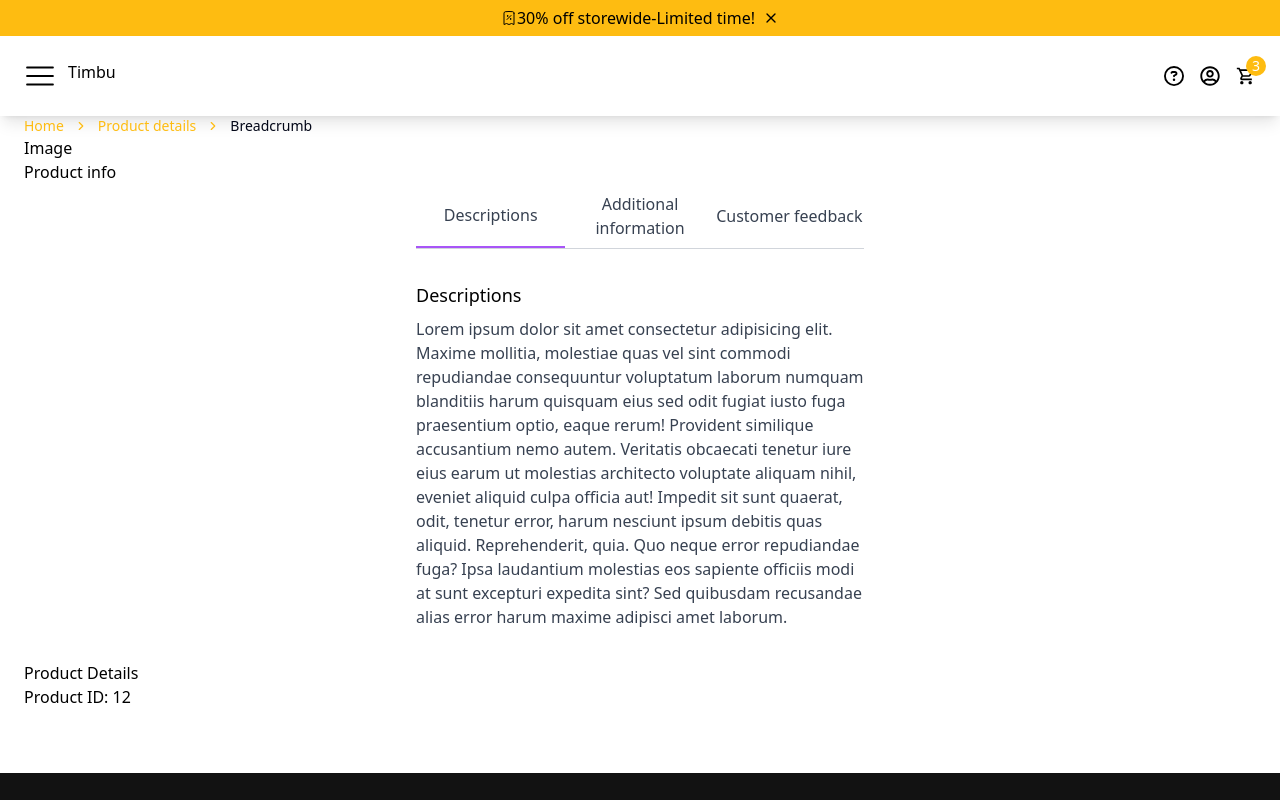
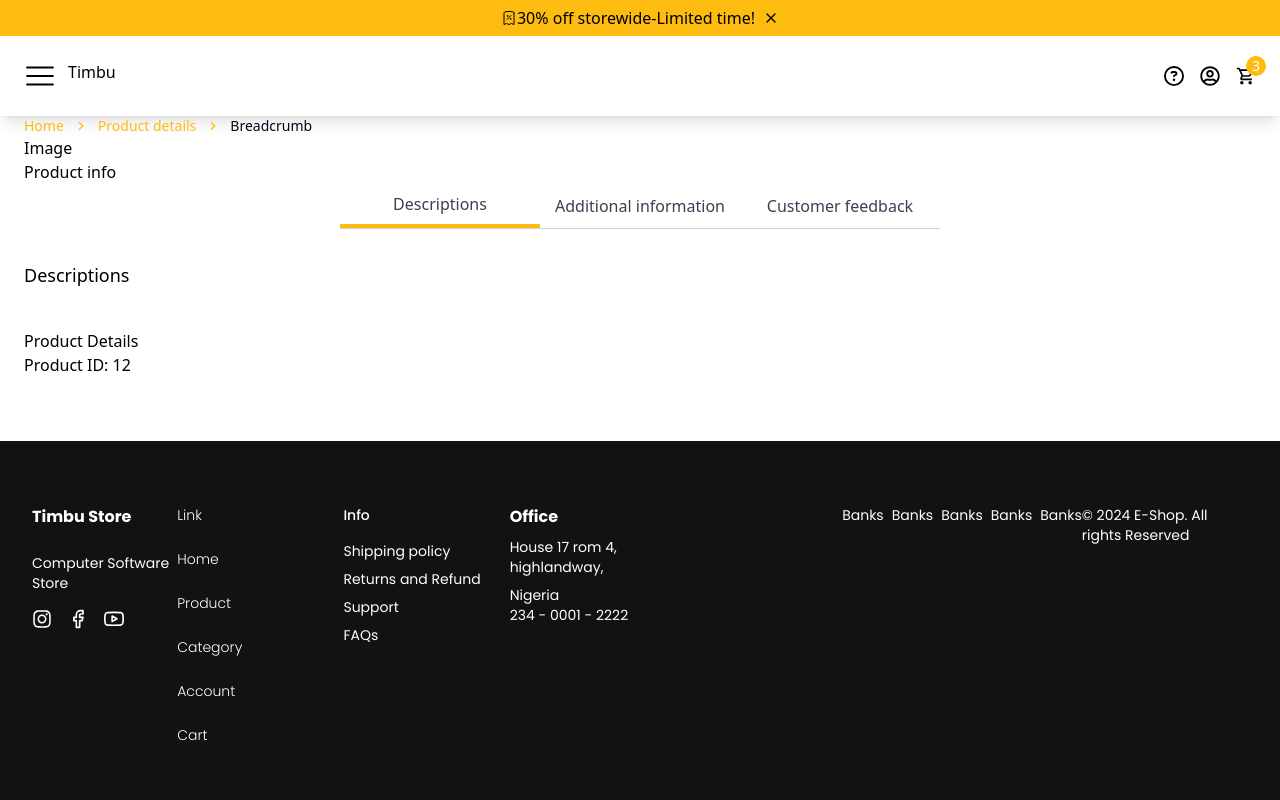
Before and after one commit to Victorvalour/hng11-stage2, a React (Vite) app: page /product/12 in a window 1280 px wide. Shown: the top 800 px of the page. Built offline with nearby package versions, Linux system fonts and the light colour scheme.

Commit message:
Added getProductById hook

```diff
--- a/src/App.tsx
+++ b/src/App.tsx
@@ -4,7 +4,7 @@ import "./App.css";
 
 import Layout from "./components/Layout";
 import NotFound from "./components/NotFound";
-import ProductDetails from "./components/ProductDetails";
+import Product from "./pages/Product";
 
 function App() {
   return (
@@ -13,7 +13,7 @@ function App() {
         <Routes>
           <Route path="/" element={<Home />} />
           <Route path="*" element={<NotFound />} />
-          <Route path="/product/:id" element={<ProductDetails />} />
+          <Route path="/product/:id" element={<Product />} />
         </Routes>
       </Layout>
     </Router>
--- a/src/components/ProductDetails.tsx
+++ b/src/components/ProductDetails.tsx
@@ -10,6 +10,10 @@ import {
 } from "../components/ui/breadcrumb";
 import { Tab, Tabs } from "./Tabs";
 
+interface ProductDetailsProps {
+  product: any;
+}
+
 export type CartProductType = {
   id: string;
   name: string;
@@ -20,8 +24,11 @@ export type CartProductType = {
   quantity: number;
 };
 
-const ProductDetails = () => {
+const ProductDetails: React.FC<ProductDetailsProps> = ({ product }) => {
   const { id } = useParams();
+
+  console.log(product);
+
   return (
     <div>
       <Breadcrumb className="text-primary2">
@@ -54,21 +61,7 @@ const ProductDetails = () => {
           <Tab label="Descriptions">
             <div className="py-4">
               <h2 className="text-lg font-medium mb-2">Descriptions</h2>
-              <p className="text-gray-700">
-                Lorem ipsum dolor sit amet consectetur adipisicing elit. Maxime
-                mollitia, molestiae quas vel sint commodi repudiandae
-                consequuntur voluptatum laborum numquam blanditiis harum
-                quisquam eius sed odit fugiat iusto fuga praesentium optio,
-                eaque rerum! Provident similique accusantium nemo autem.
-                Veritatis obcaecati tenetur iure eius earum ut molestias
-                architecto voluptate aliquam nihil, eveniet aliquid culpa
-                officia aut! Impedit sit sunt quaerat, odit, tenetur error,
-                harum nesciunt ipsum debitis quas aliquid. Reprehenderit, quia.
-                Quo neque error repudiandae fuga? Ipsa laudantium molestias eos
-                sapiente officiis modi at sunt excepturi expedita sint? Sed
-                quibusdam recusandae alias error harum maxime adipisci amet
-                laborum.
-              </p>
+              <p className="text-gray-700"></p>
             </div>
           </Tab>
           <Tab label="Additional information">
@@ -84,16 +77,7 @@ const ProductDetails = () => {
                 Lorem ipsum dolor sit amet consectetur adipisicing elit. Maxime
                 mollitia, molestiae quas vel sint commodi repudiandae
                 consequuntur voluptatum laborum numquam blanditiis harum
-                quisquam eius sed odit fugiat iusto fuga praesentium optio,
-                eaque rerum! Provident similique accusantium nemo autem.
-                Veritatis obcaecati tenetur iure eius earum ut molestias
-                architecto voluptate aliquam nihil, eveniet aliquid culpa
-                officia aut! Impedit sit sunt quaerat, odit, tenetur error,
-                harum nesciunt ipsum debitis quas aliquid. Reprehenderit, quia.
-                Quo neque error repudiandae fuga? Ipsa laudantium molestias eos
-                sapiente officiis modi at sunt excepturi expedita sint? Sed
-                quibusdam recusandae alias error harum maxime adipisci amet
-                laborum.
+                quisquam eius sed odit fugiat iusto fuga praesentium option
               </p>
             </div>
           </Tab>
--- a/src/components/Tabs.tsx
+++ b/src/components/Tabs.tsx
@@ -20,14 +20,14 @@ const Tabs: React.FC<TabsProps> = ({ children }) => {
   };
 
   return (
-    <div className="max-w-md mx-auto">
-      <div className="flex border-b border-gray-300">
+    <div className=" mx-auto">
+      <div className="flex border-b border-gray-300 md:max-w-[600px] max-w-[400px] mx-auto">
         {children.map((child) => (
           <button
             key={child.props.label}
             className={`${
               activeTab === child.props.label
-                ? "border-b-2 border-purple-500"
+                ? "border-b-4 border-primary2"
                 : ""
             } flex-1 text-gray-700 font-medium py-2`}
             onClick={(e) => handleClick(e, child.props.label)}
--- /dev/null
+++ b/src/pages/Product.tsx
@@ -0,0 +1,53 @@
+import { useParams } from "react-router-dom";
+import ProductDetails from "../components/ProductDetails";
+import { useEffect, useState } from "react";
+import getProductById from "../services/getProductById";
+
+export type CartProductType = {
+  id: string;
+  name: string;
+  description: string;
+  categories: string;
+  brand: string;
+  price: number;
+  quantity: number;
+};
+
+const Product = () => {
+  const { id } = useParams<{ id: string }>();
+
+  const [product, setProduct] = useState<CartProductType | null>(null);
+  const [loading, setLoading] = useState(true);
+
+  useEffect(() => {
+    const fetchProduct = async () => {
+      try {
+        const productData: any = await getProductById({ productId: id });
+        setProduct(productData);
+      } catch (error) {
+        console.error("Failed to fetch product:", error);
+      } finally {
+        setLoading(false);
+      }
+    };
+
+    fetchProduct();
+  }, [id]);
+
+  if (loading) {
+    return <p>Loading...</p>;
+  }
+
+  if (!product) {
+    return <p>Product not found.</p>;
+  }
+  console.log(product);
+
+  return (
+    <div>
+      <ProductDetails product={product} />
+    </div>
+  );
+};
+
+export default Product;
--- /dev/null
+++ b/src/services/getProductById.ts
@@ -0,0 +1,31 @@
+import {products} from "../utils/products"
+
+interface Iparams{
+    productId?: string
+}
+
+
+export default async function getProductById(params: Iparams) {
+    try {
+        const { productId }  = params
+
+
+
+        if (!productId) {
+            throw new Error("Product ID is required");
+        }
+
+        const product = products.find(product => product.id === productId);
+
+        if(!product) {
+            return null
+        }
+
+
+return product
+
+    } catch (error: any) {
+        throw new Error(error);
+
+    }
+}
```
Also changed, not shown: src/pages/Cart.tsx (added).
